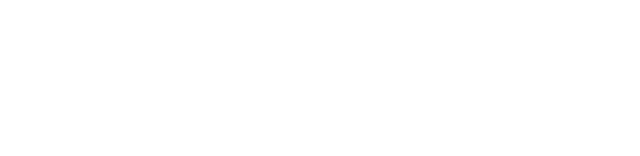
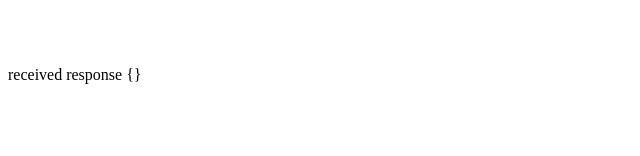
Before and after one commit to navin2002/Angular_Frontend, an Angular app in the folder helloworld/: page / in a window 1280 px wide. Shown: the part 143-299 px from the top of the page, without its empty margins (0-640 px from the left). Built offline with nearby package versions, Linux system fonts and the light colour scheme.

Commit message:
passing data to and getting response from server

```diff
--- a/helloworld/src/app/app.component.html
+++ b/helloworld/src/app/app.component.html
@@ -9,6 +9,8 @@
 
   </form>
   <p>your query : select {{ selectClause }} from table where {{whereClause}}</p>
+  <br><br>
+  <p>received response {{ resp | json }}</p>
 
 
 
--- a/helloworld/src/app/app.component.ts
+++ b/helloworld/src/app/app.component.ts
@@ -1,4 +1,5 @@
 import { Component } from '@angular/core';
+import { HttpClient } from '@angular/common/http';//in quotes
 
 
 @Component({
@@ -12,9 +13,26 @@
   name="";
   selectClause="";//imp neccessary for {{}}
   whereClause="";
+  query=""
+  constructor(private http:HttpClient)
+  {
+
+  }
+  geturl="http://localhost:5000/backend";
+  request="";
+  resp={};
+
+
   onSubmitQuery( some :{ cols :string , rows:string })
   {
-    console.warn("done");
+
+    this.query="/select "+this.selectClause+" from table where "+this.whereClause;
+    this.request=this.geturl+this.query;
+
+    this.http.get(this.request).subscribe(
+      (res) =>{console.log(res);this.resp=res}
+    )
+
   }
 
 }
--- a/helloworld/src/app/app.module.ts
+++ b/helloworld/src/app/app.module.ts
@@ -3,6 +3,9 @@
 
 import { AppComponent } from './app.component';
 import { FormsModule } from '@angular/forms';
+
+import { HttpClientModule } from '@angular/common/http';
+
 
 @NgModule({
   declarations: [
@@ -10,7 +13,8 @@
   ],
   imports: [
     BrowserModule,
-    FormsModule
+    FormsModule,
+    HttpClientModule
   ],
   providers: [],
   bootstrap: [AppComponent]
```
